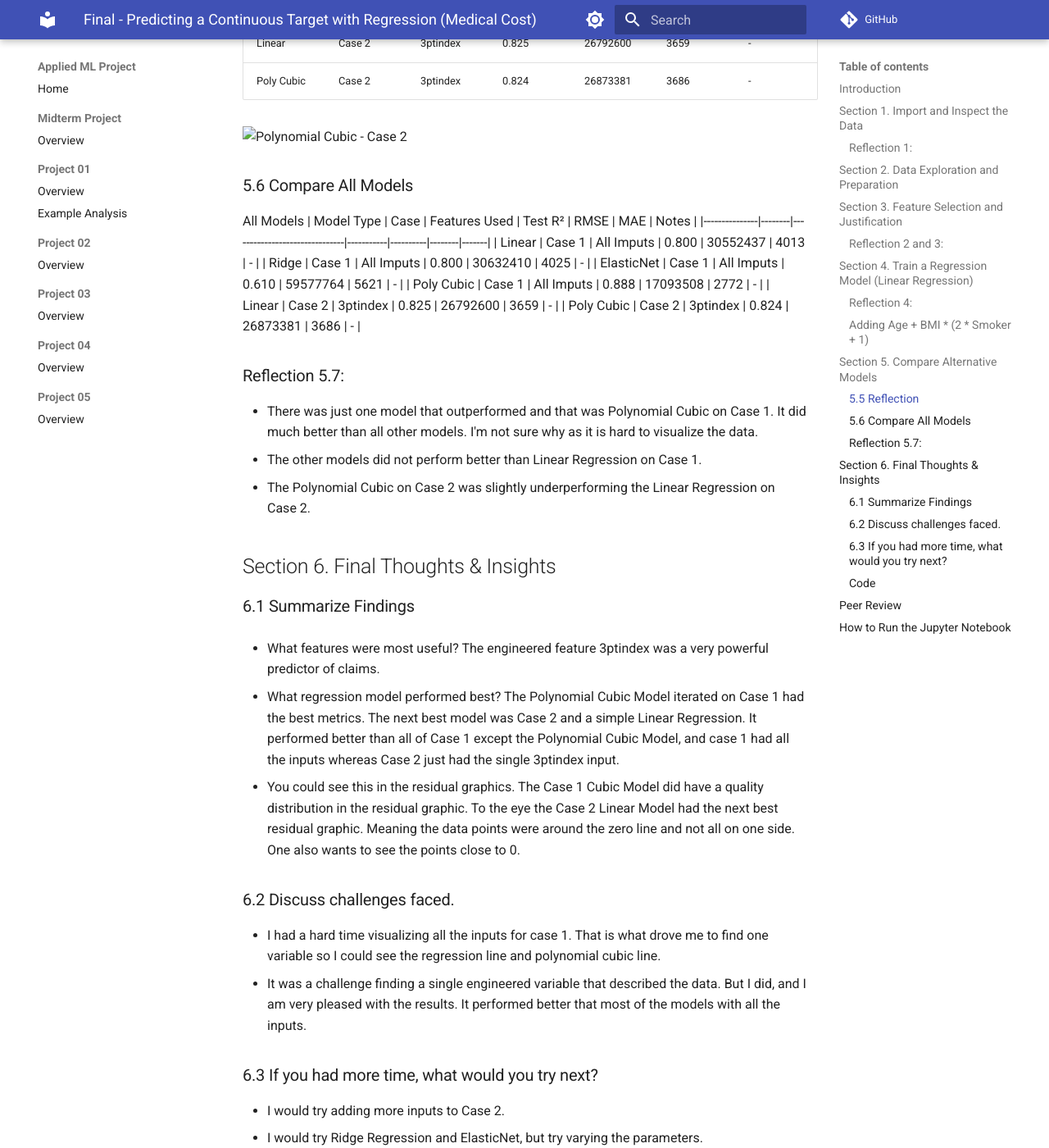
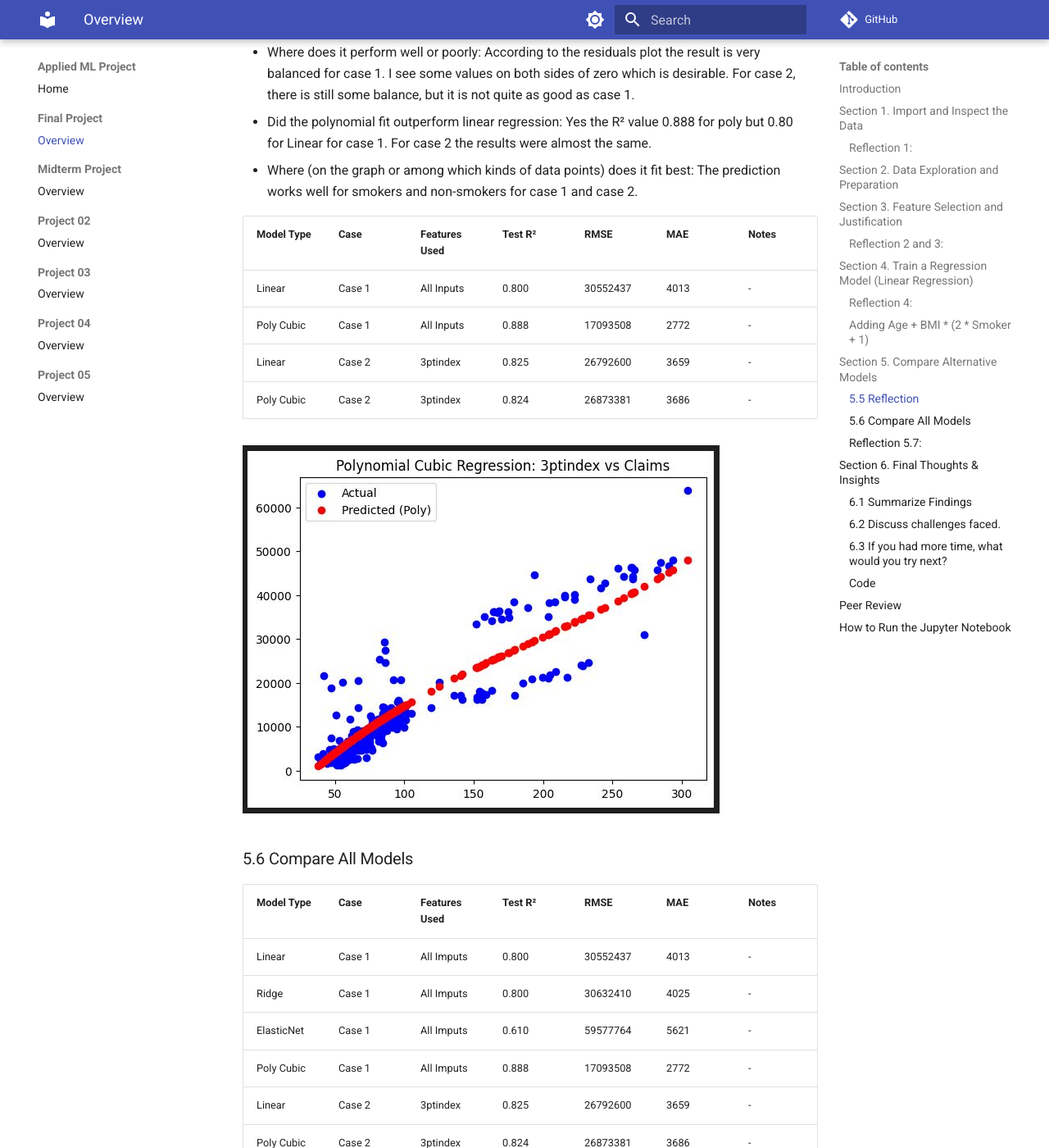
Before and after one commit to hrawp/applied-ml-hrawp, an MkDocs documentation site: the page built from docs/final/README.md, in a window 1280 px wide and 1400 px high, scrolled down 2343 px. Shown: the whole window at 82% size. Built offline with MkDocs 1.6.1 and Material for MkDocs 9.7.7, drawn with Linux system fonts in a browser that asks for light colours; comment, search, counter and statistics services are not loaded; some of the changed text lies outside the part shown.

Commit message:
Final Edits

```diff
--- a/docs/final/README.md
+++ b/docs/final/README.md
@@ -1,7 +1,7 @@
-# Final - Predicting a Continuous Target with Regression (Medical Cost)
+# Final - Predicting Medical Cost with Regression
 **Author:** AARON
 **Date:** November 24, 2025
-**Objective:** Create a Regression Model to predict Medical Claims data.
+**Objective:** Create a Regression Model to predict Medical Claims.
 
 ## Introduction
 - Using the Medical Cost Personal Dataset, decide what inputs to use in Regression model to predict Medical Claims.
@@ -29,7 +29,7 @@ Compare the train vs test results for each.
 | Linear Regression | Case 1 | all features                  | 0.7376      | 0.8001    | 30552437 | 4013   | -     |
 | Linear Regression | Case 2 | 3ptindex                      | 0.7454      | 0.8247    | 26792600 | 3659   | -     |
 
-![Linear Regression - Case 2](3ptindex.JPG)
+![Linear Regression - Case 2](images/3ptindex.JPG)
 
 - Did Case 1 overfit or underfit? Case 1 is in the nominal range.
 - Did Case 2 overfit or underfit? Case 2 is in the nominal range.
@@ -58,10 +58,10 @@ Compare the train vs test results for each.
 | Linear        | Case 2 | 3ptindex                      | 0.825     | 26792600 | 3659   | -     |
 | Poly Cubic    | Case 2 | 3ptindex                      | 0.824     | 26873381 | 3686   | -     |
 
-![Polynomial Cubic - Case 2](poly_3ptindex.JPG)
+![Polynomial Cubic - Case 2](images/poly_3ptindex.JPG)
 
 ### 5.6 Compare All Models
-All Models
+
 | Model Type    | Case   | Features Used                 | Test R²   | RMSE     | MAE    | Notes |
 |---------------|--------|-------------------------------|-----------|----------|--------|-------|
 | Linear        | Case 1 | All Imputs                    | 0.800     | 30552437 | 4013   | -     |
--- a/mkdocs.yml
+++ b/mkdocs.yml
@@ -64,11 +64,10 @@ markdown_extensions:
 
 nav:
   - Home: index.md
+  - Final Project:
+      - Overview: final/README.md
   - Midterm Project:
       - Overview: midterm/README.md
-  - Project 01:
-      - Overview: project01/README.md
-      - Example Analysis: project01/EXAMPLE_ANALYSIS.md
   - Project 02:
       - Overview: project02/README.md
   - Project 03:
```
Also changed, not shown: other parts of docs/final/README.md (+3 -2 lines), docs/final/peer_review.md (+2 -1 lines), docs/index.md (+1 -1 lines), 1 other file.
